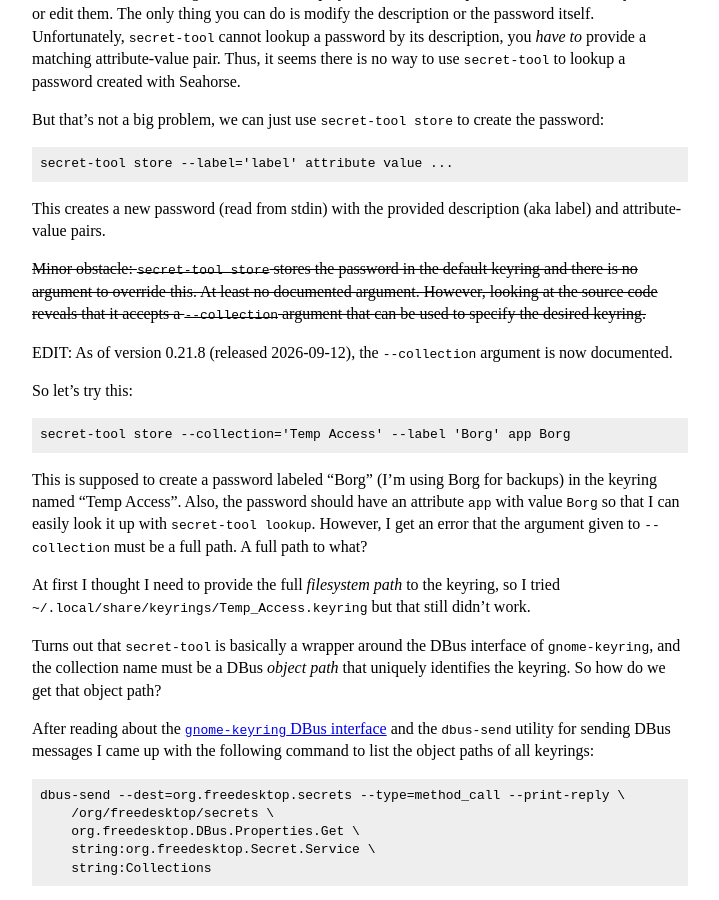
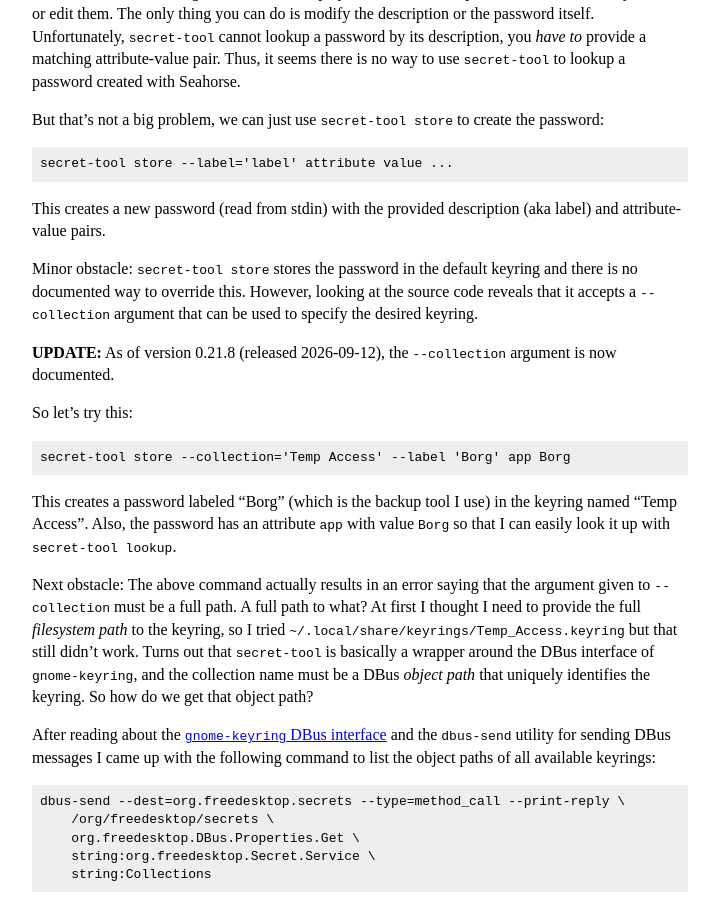
Before and after one commit to david-k/david-k.github.io, a Jekyll site: the page built from _posts/2026-09-09-gnome-keyring.markdown, in a window 1280 px wide and 900 px high, scrolled down 591 px. Shown: the whole window, without its empty margins (280-999 px from the left). Built offline with Jekyll 4.4.1, drawn with Linux system fonts in a browser that asks for light colours.

Commit message:
Minor edits

````diff
--- a/_posts/2026-09-09-gnome-keyring.markdown
+++ b/_posts/2026-09-09-gnome-keyring.markdown
@@ -46,13 +46,13 @@ secret-tool store --label='label' attribute value ...
 This creates a new password (read from stdin) with the provided description (aka
 label) and attribute-value pairs.
 
-~~Minor obstacle: `secret-tool store` stores the password in the default keyring
-and there is no argument to override this. At least no documented argument.
-However, looking at the source code reveals that it accepts a `--collection`
-argument that can be used to specify the desired keyring.~~
+Minor obstacle: `secret-tool store` stores the password in the default keyring
+and there is no documented way to override this. However, looking at the source
+code reveals that it accepts a `--collection` argument that can be used to
+specify the desired keyring.
 
-EDIT: As of version 0.21.8 (released 2026-09-12), the `--collection` argument is
-now documented.
+**UPDATE:** As of version 0.21.8 (released 2026-09-12), the `--collection`
+argument is now documented.
 
 So let's try this:
 
@@ -60,23 +60,21 @@ So let's try this:
 secret-tool store --collection='Temp Access' --label 'Borg' app Borg
 ```
 
-This is supposed to create a password labeled "Borg" (I'm using Borg for
-backups) in the keyring named "Temp Access". Also, the password should have an
-attribute `app` with value `Borg` so that I can easily look it up with
-`secret-tool lookup`. However, I get an error that the argument given to
-`--collection` must be a full path. A full path to what?
+This creates a password labeled "Borg" (which is the backup tool I use) in the
+keyring named "Temp Access". Also, the password has an attribute `app` with
+value `Borg` so that I can easily look it up with `secret-tool lookup`.
 
-At first I thought I need to provide the full *filesystem path* to the keyring,
-so I tried `~/.local/share/keyrings/Temp_Access.keyring` but that still didn't
-work.
-
-Turns out that `secret-tool` is basically a wrapper around the DBus interface
-of `gnome-keyring`, and the collection name must be a DBus *object path* that
-uniquely identifies the keyring. So how do we get that object path?
+Next obstacle: The above command actually results in an error saying that the
+argument given to `--collection` must be a full path. A full path to what? At
+first I thought I need to provide the full *filesystem path* to the keyring, so
+I tried `~/.local/share/keyrings/Temp_Access.keyring` but that still didn't
+work. Turns out that `secret-tool` is basically a wrapper around the DBus
+interface of `gnome-keyring`, and the collection name must be a DBus *object
+path* that uniquely identifies the keyring. So how do we get that object path?
 
 After reading about the [`gnome-keyring` DBus interface][gnome-keyring-dbus] and
 the `dbus-send` utility for sending DBus messages I came up with the following
-command to list the object paths of all keyrings:
+command to list the object paths of all available keyrings:
 
 ```sh
 dbus-send --dest=org.freedesktop.secrets --type=method_call --print-reply \
````
